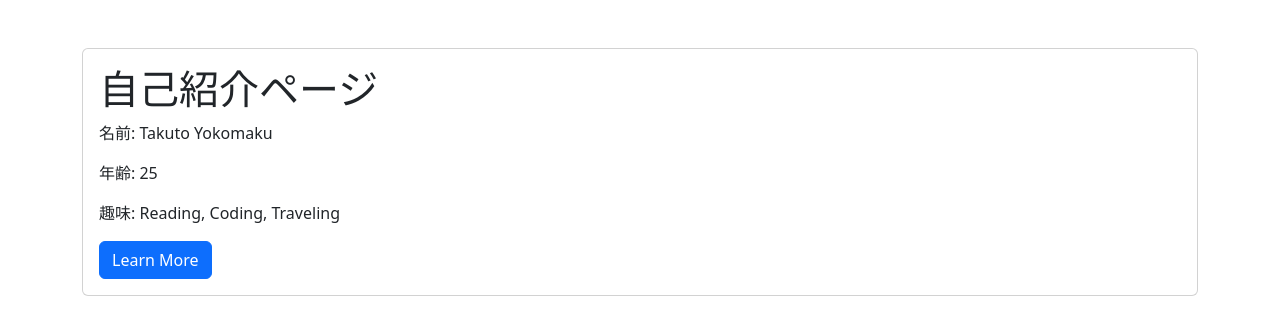
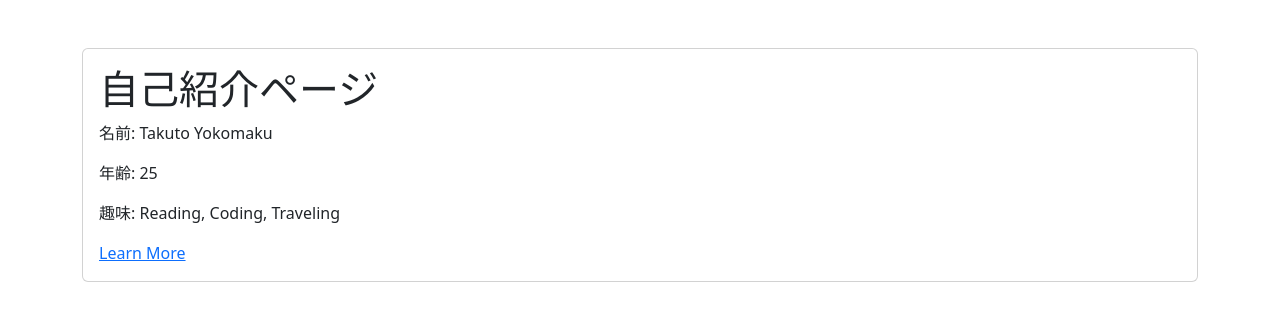
Before and after one commit to yokomac/self-intro-app, a React (Create React App) app: page / in a window 1280 px wide. Shown: the top 334 px of the page. Built offline with nearby package versions, Linux system fonts and the light colour scheme.

Commit message:
+ station5 clear

```diff
--- a/src/App.tsx
+++ b/src/App.tsx
@@ -1,20 +1,13 @@
 import React from 'react';
 import Introduction from './Introduction.tsx';
-import { Container, Row, Col, Card, Button } from 'react-bootstrap';
+import { Container, Row, Col, Card } from 'react-bootstrap';
+// import Link from
 
 function App() {
   const myInfo = {
     name: ' Takuto Yokomaku',
     age: 25,
     hobbies: ['Reading', 'Coding', 'Traveling'],
-  };
-
-  const openWebsite = () => {
-    // 別のWEBサイトのURLを指定
-    const externalWebsiteURL = 'https://buttoned-kettle-f73.notion.site/My-portfolio-site-358cd5f2b7e843fe83961e95d2f4c2a7';
-
-    // 別のWEBサイトを新しいウィンドウまたはタブで開く
-    window.open(externalWebsiteURL, '_blank');
   };
 
   return (
@@ -24,7 +17,7 @@ function App() {
           <Card>
             <Card.Body>
               <Introduction {...myInfo} />
-              <Button variant="primary" onClick={openWebsite}>Learn More</Button>
+              <a href='https://buttoned-kettle-f73.notion.site/My-portfolio-site-358cd5f2b7e843fe83961e95d2f4c2a7'>Learn More</a>
             </Card.Body>
           </Card>
         </Col>
```
Also changed, not shown: 1 other file (tests, documents, lock files or other folders).
